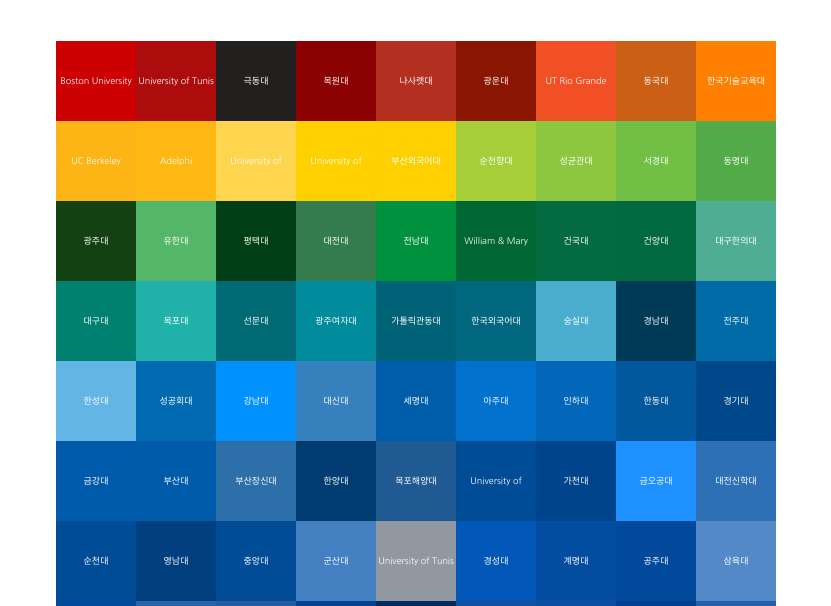
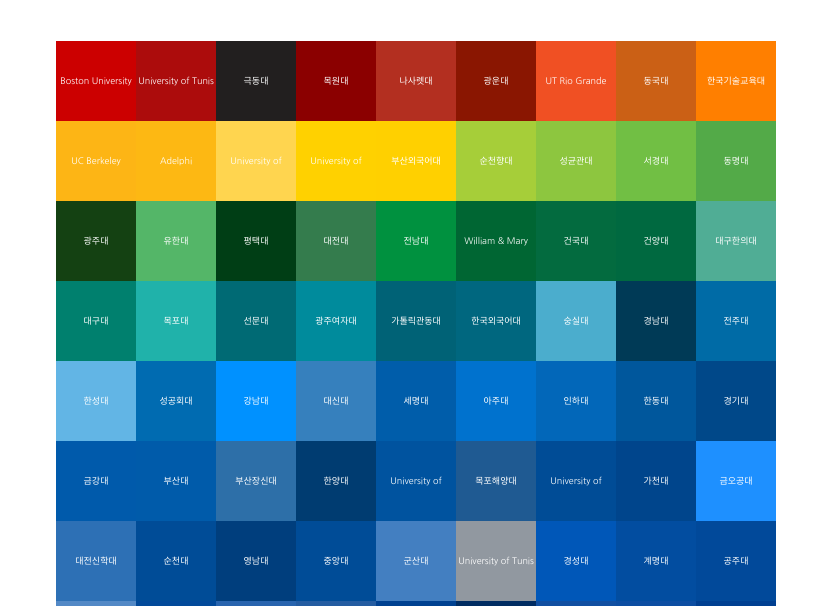
Before and after one commit to nayunhwan/UnivColor, a plain HTML site: page index.html in a window 1280 px wide. Shown: the part 194-800 px from the top of the page, without its empty margins (224-1055 px from the left). Drawn offline with nearby package versions, Linux system fonts and the light colour scheme.

Commit message:
Added University of Delaware.

```diff
--- a/index.html
+++ b/index.html
@@ -41,7 +41,7 @@
 
 
       var univNames = ["Adelphi", "Boston University", "CMU", "Harvard", "New York University",
-          "Singapore Management University", "Stanford", "UC Berkeley",
+          "Singapore Management University", "Stanford", "UC Berkeley", "University of Delaware",
           "University of Manouba", "University of Tunis El Manar", "University of Tsukuba", "University of Tunis",
           "University of Rochester", "UT Rio Grande Valley", "University of Washington", "University of Waterloo",
           "William & Mary", "가야대", "가천대", "가톨릭대", "가톨릭관동대", "감리교신학대", "강남대",
--- a/univColor.js
+++ b/univColor.js
@@ -20,6 +20,7 @@
   if (univ == "CMU" || univ.toLowerCase().replace(/\s+/g, '').includes("carnegiemellon") || univ.toLowerCase().replace(/\s+/g, '').includes("카네기멜론")) return "#CC002B";
   if (univ == "SMU" || univ.toLowerCase().replace(/\s+/g, '').includes("singaporemanagementuniversity")) return "#223385";
   if (univ.includes("Tsukuba") || univ.toLowerCase().replace(/\s+/g, '').includes("tsukuba") || univ.includes("츠쿠바") || univ.includes("쓰쿠바") || univ.includes("筑波")) return "#6600CC";
+  if (univ == "UD" || univ.toLowerCase().replace(/\s+/g, '').includes("universityofdelaware")) return "#00539F";
 
   // Korean Universities
   if (univ == "KYU" || univ.includes("가야대")) return "#114fa1";
```
